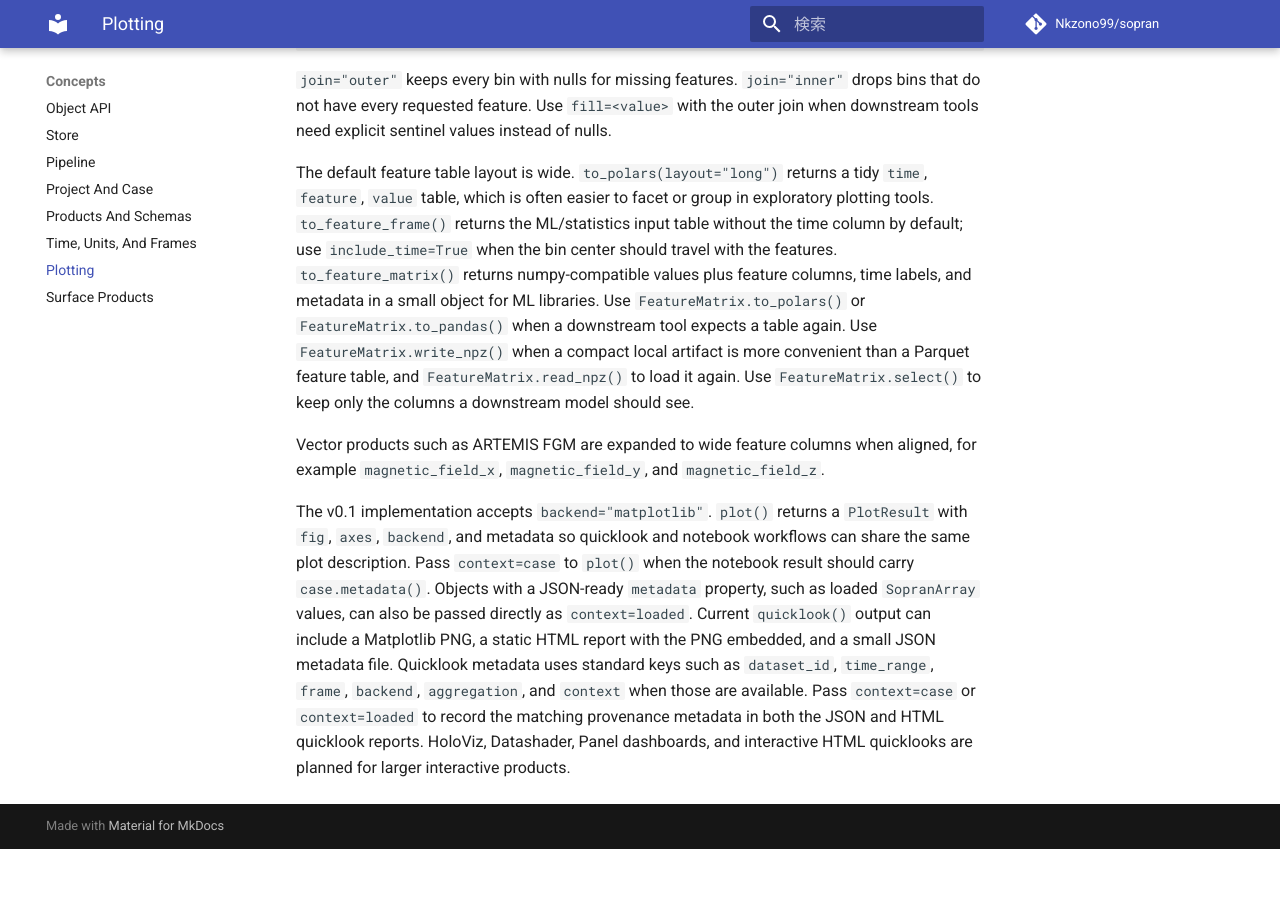
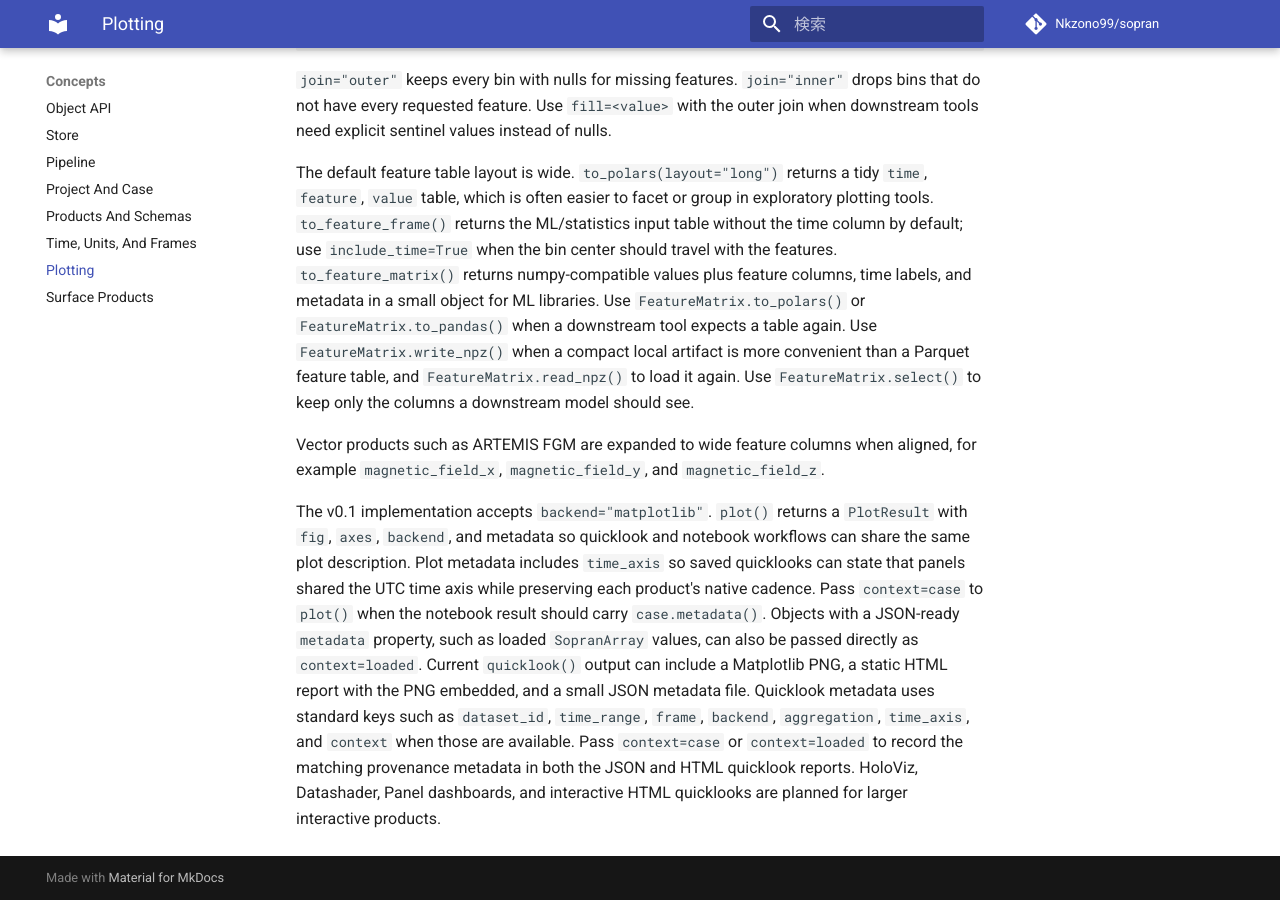
Before and after one commit to Nkzono99/sopran, an MkDocs documentation site: the page built from docs/concepts/plotting.md, in a window 1280 px wide and 900 px high, scrolled down 1707 px. Built offline with MkDocs 1.6.1 and Material for MkDocs 9.7.7, drawn with Linux system fonts in a browser that asks for light colours; comment, search, counter and statistics services are not loaded; before the commit the page ends 2556 px from its top, so only the background shows below that.

Commit message:
Record plot stack time axis metadata

```diff
--- a/docs/concepts/plotting.md
+++ b/docs/concepts/plotting.md
@@ -111,15 +111,17 @@ aligned, for example `magnetic_field_x`, `magnetic_field_y`, and
 
 The v0.1 implementation accepts `backend="matplotlib"`. `plot()` returns a
 `PlotResult` with `fig`, `axes`, `backend`, and metadata so quicklook and
-notebook workflows can share the same plot description. Pass `context=case` to
-`plot()` when the notebook result should carry `case.metadata()`.
+notebook workflows can share the same plot description. Plot metadata includes
+`time_axis` so saved quicklooks can state that panels shared the UTC time axis
+while preserving each product's native cadence. Pass `context=case` to `plot()`
+when the notebook result should carry `case.metadata()`.
 Objects with a JSON-ready `metadata` property, such as loaded `SopranArray`
 values, can also be passed directly as `context=loaded`.
 Current `quicklook()` output can include a Matplotlib PNG, a static HTML report
 with the PNG embedded, and a small JSON metadata file. Quicklook metadata uses
 standard keys such as `dataset_id`, `time_range`, `frame`, `backend`,
-`aggregation`, and `context` when those are available. Pass `context=case` or
-`context=loaded` to record the matching provenance metadata in both the JSON and
-HTML quicklook reports. HoloViz,
+`aggregation`, `time_axis`, and `context` when those are available. Pass
+`context=case` or `context=loaded` to record the matching provenance metadata in
+both the JSON and HTML quicklook reports. HoloViz,
 Datashader, Panel dashboards, and interactive HTML quicklooks are planned for
 larger interactive products.
```
Also changed, not shown: SPEC.md (+2 -0 lines), docs/how-to/plotstack.md (+2 -0 lines), 2 other files.
